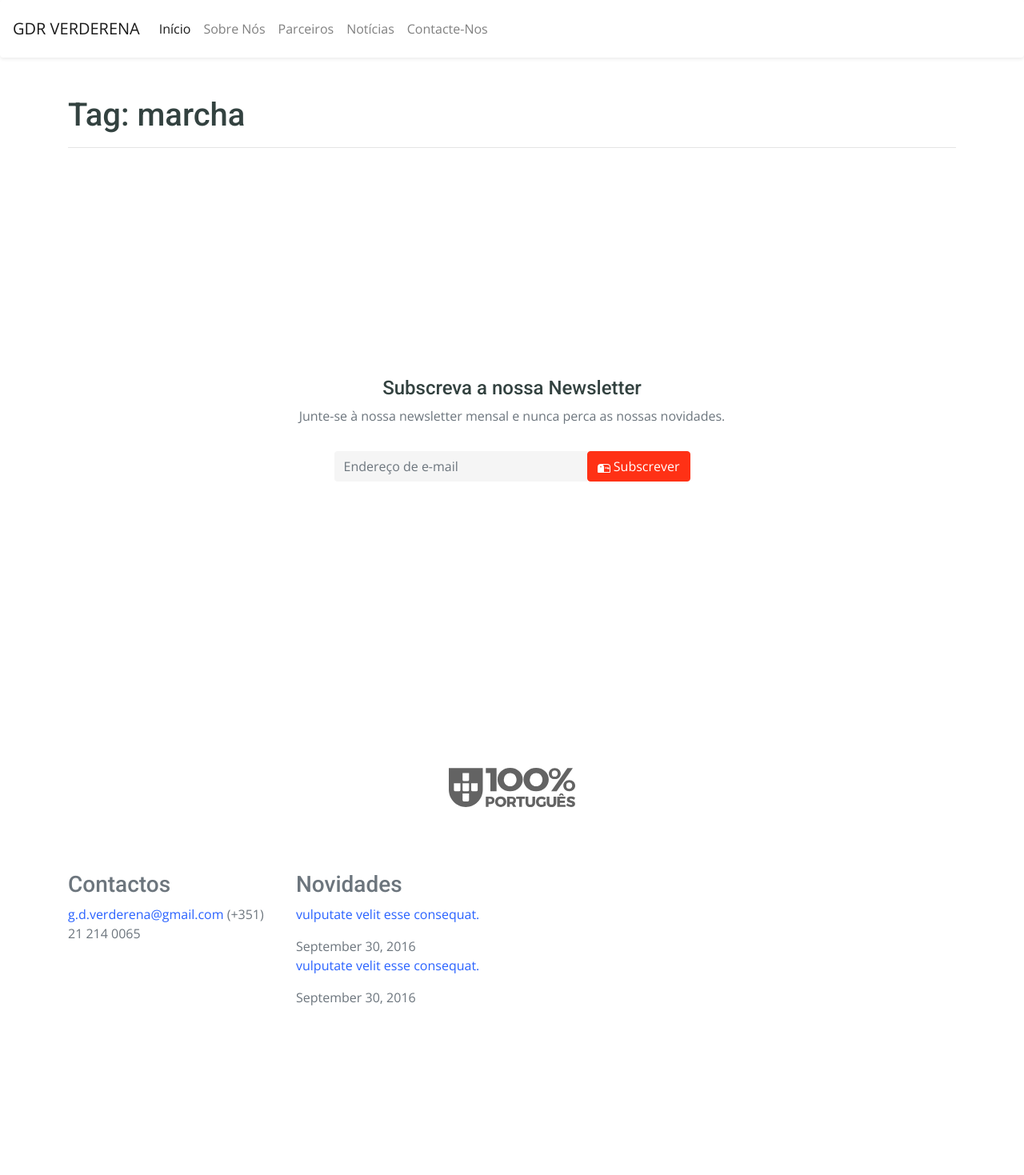
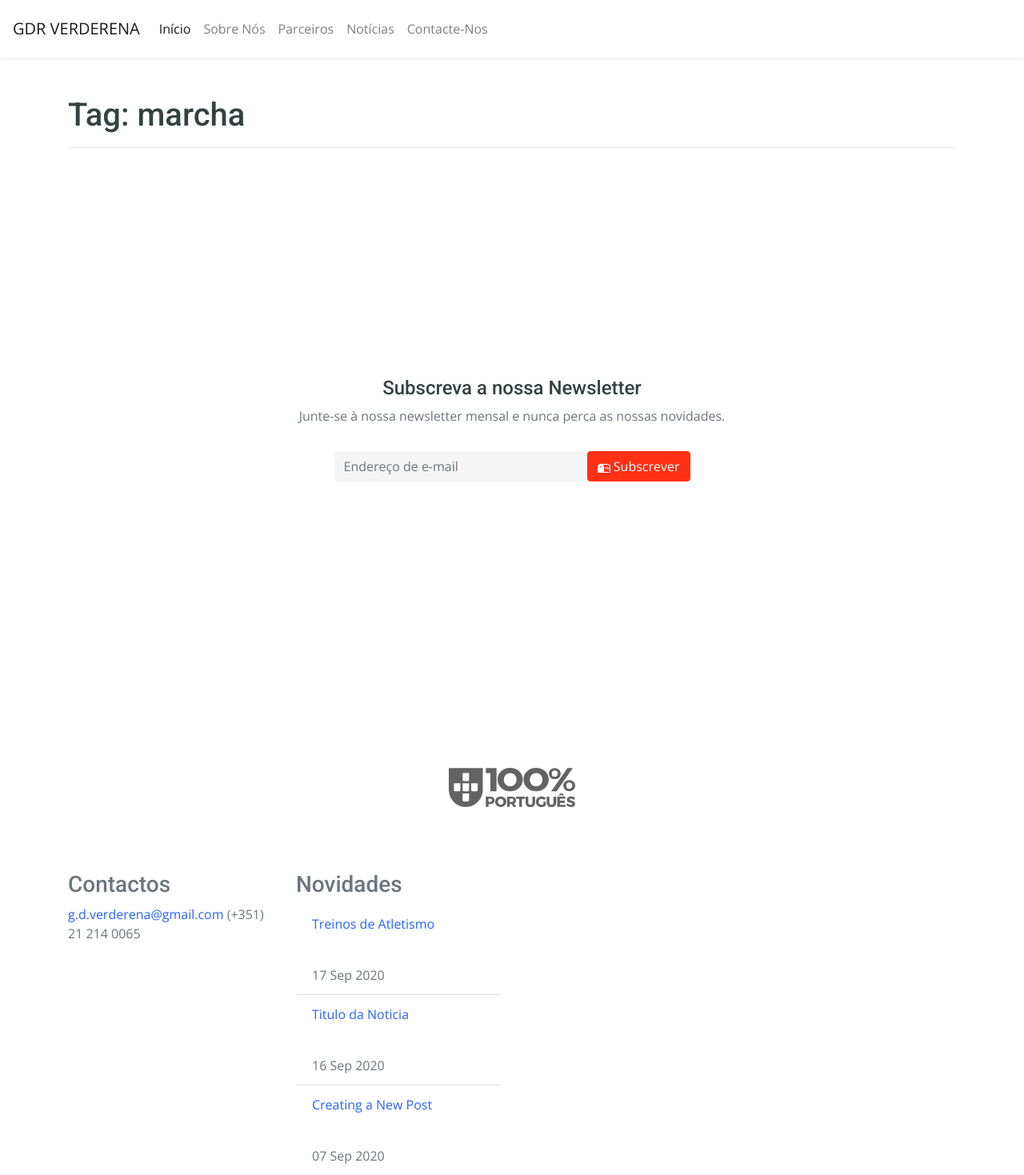
Before and after one commit to GDR-Verderena/gdr-verderena.github.io, a Jekyll site: the page built from tag/marcha.md, in a window 1280 px wide. Shown: the whole page at 80% size. Built offline with Jekyll 4.4.1, drawn with Linux system fonts in a browser that asks for light colours; nearby versions of some CDN libraries; library files that are not in the unit come from our copies; before the commit the page ends 1259 px from its top, so only the background shows below that.

Commit message:
Update footer.html

```diff
--- a/_includes/footer.html
+++ b/_includes/footer.html
@@ -12,19 +12,25 @@
 
       <div class="col-sm-3">
         <h3>Novidades</h3>
-        <div class="media">
-          <div class="media-body">
-            <p><a href="#">vulputate velit esse consequat. </a></p>
-            <span>September 30, 2016 </span>
-          </div>
-        </div>
-        <div class="media">
-          <div class="media-body">
-            <p><a href="#">vulputate velit esse consequat. </a></p>
-            <span>September 30, 2016 </span>
-          </div>
-        </div>
+
+                  <ul class="list-group list-group-flush">
+            {% for post in site.posts limit:3 %}
+            <li class="list-group-item">
+	            <p><a href="{{ post.url }}"title="{{ post.title }}"class="d-inline-block ">{{ post.title }}</a></p>
+              <br>
+              <time class="timeago text-muted">{{ post.date | date_to_string }}</time>
+            </li>
+            {% endfor %}
+          </ul>
+
       </div>
+
+
+
+
+
+
+
 
     </div>
   </div>
```
